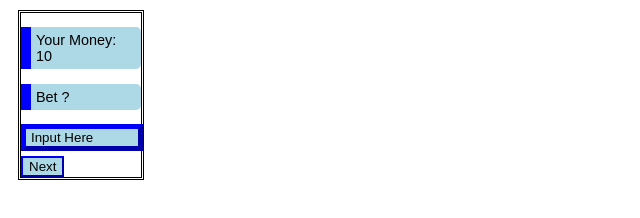
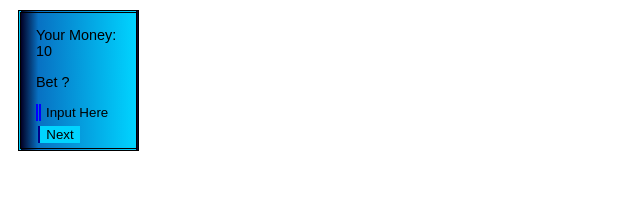
Before and after one commit to ege5901/Guess-the-Number, a plain HTML site: page with_js/only one html/GuessTheNumber.html in a window 1280 px wide. Both pictures are taken after a click on the button "Start". Shown: the whole page, without its empty margins (0-640 px from the left). Drawn offline with Linux system fonts and the light colour scheme.

Commit message:
css yenilendi

```diff
--- a/with_js/only one html/GuessTheNumber.html
+++ b/with_js/only one html/GuessTheNumber.html
@@ -9,37 +9,48 @@
     }
     .label {
       border-radius: 0px 5px 5px 0px;
-        border-left-style: solid ;
-        border-left-color: blue ;
-        border-left-width: 10px ;
-        background-color : lightblue ;
+
+      background: rgb(2,0,36);
+      background : linear-gradient(90deg, rgba(2,0,36,1) 0%, rgba(8,113,195,1) 15%, rgba(0,212,255,1) 100%) ;
       width: 100px;
-        padding: 5px;
+      padding-left: 13%;
       text-transform: capitalize;
       font-family: "Arial", Helvatica, sans-serif;
       font-size: 90%;
     }
+    .div-buttons{
+      padding-left: 15%;
+
+}
     .button {
       text-transform: capitalize;
-        background-color: lightblue;
+      background-color: #00d4ff;
       margin-top:5px;
-        border-color:blue;
+      border-width: 0px 0px 0px 2px;
+      margin-bottom: 5px;
+      border-color: darkblue;
+      border-style: solid;
+
 
     }
     .input{
-        background-color: lightblue;
-        border-style: outset;
+      background-color: #00000000;
+      border-style: double;
       border-color: blue;
-        border-width: 5px;
+      border-width: 0px 0px 0px 5px;
       padding-left: 5px;
       text-transform: capitalize;
-        width: 105px;
+      width: 85px;
+      margin-left: 15px ;
     }
     .div1{
       margin: 10px;
       border-style: double;
       border-color: black 99% ;
       width: 320px ;
+      background: rgb(2,0,36);
+      background : linear-gradient(90deg, rgba(2,0,36,1) 0%, rgba(8,113,195,1) 15%, rgba(0,212,255,1) 100%) ;
+
 
     }
     </style>
@@ -51,24 +62,25 @@
         <br> i will hold a number between 1,2,3 and you try guess it
         <br> if you guess you will win 3 times of your bet </p>
       <input class="input" id="input" type="text" style="display : none" value="input here">
-
+      <div class="div-buttons">
       <button id="button1" class="button" onclick="button = 1; buttonclick(); " >start</button>
       <button id="button2" class="button" onclick="button = 2; buttonclick(); " style= "display : none">2</button>
       <button id="button3" class="button" onclick="button = 3; buttonclick(); " style= "display : none">3</button>
-
+        <br>
+      </div>
 
       <script>
       var stage = 0;
       var money = Number(10);
       var bet
 
-      document.getElementById('main').style.width = "300px";
+      document.getElementById('main').style.width = "278px";
 
 
       function buttonclick() {
         document.getElementById("money").innerHTML = ("your money: "+window.money);
         if (stage == 0) {
-          document.getElementById("div1").style.width = "120px";
+          document.getElementById("div1").style.width = "115px";
           document.getElementById('main').style.width = "100px";
           document.getElementById('money').style.display = "block";
           document.getElementById('main').style.display = "block";
@@ -120,6 +132,8 @@
       }
 
 
+
+
       </script>
     </div>
 
--- a/with_js/text.js
+++ b/with_js/text.js
@@ -2,13 +2,13 @@ var stage = 0;
 var money = Number(10);
 var bet
 
-document.getElementById('main').style.width = "300px";
+document.getElementById('main').style.width = "278px";
 
 
 function buttonclick() {
   document.getElementById("money").innerHTML = ("your money: "+window.money);
   if (stage == 0) {
-    document.getElementById("div1").style.width = "120px";
+    document.getElementById("div1").style.width = "115px";
     document.getElementById('main').style.width = "100px";
     document.getElementById('money').style.display = "block";
     document.getElementById('main').style.display = "block";
```
Also changed, not shown: with_js/index.html (+25 -13 lines). Lines whose indentation alone changed are shown as unchanged.
